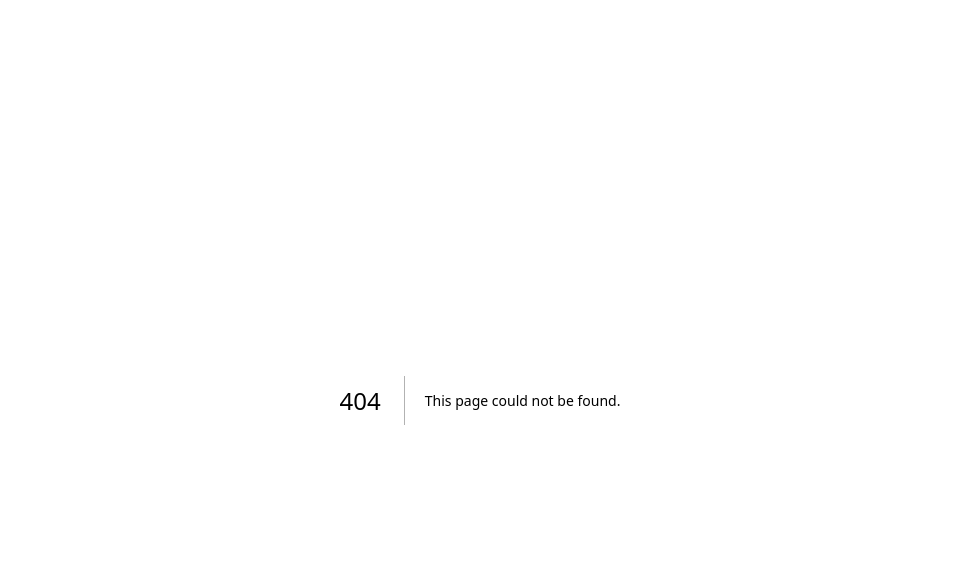
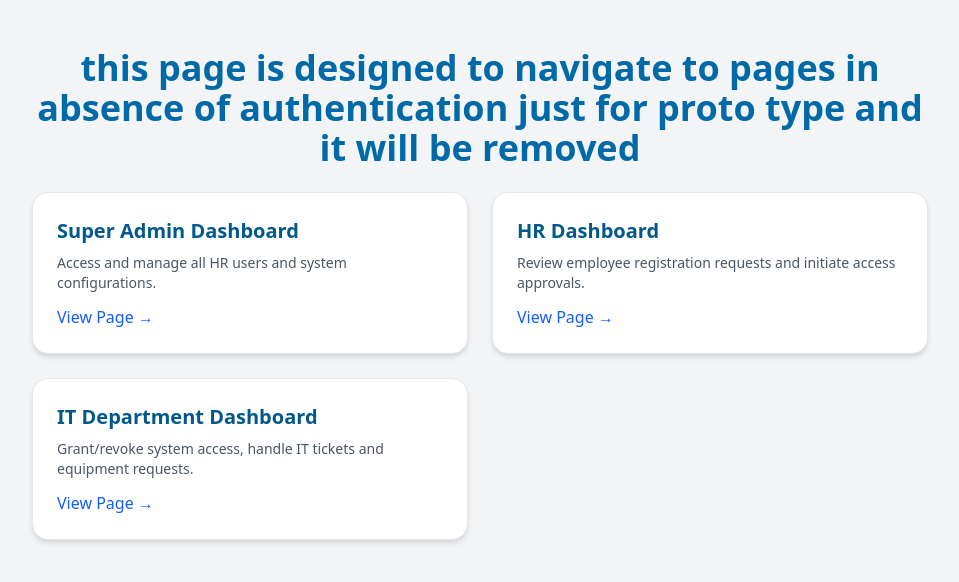
Before and after one commit to rukundowilson/smartflow, a Next.js app in the folder smartflow/: page /paths in a window 1280 px wide. Before the commit this address had no page. Shown: the top 582 px of the page, without its empty margins (160-1119 px from the left). Built offline with nearby package versions, Linux system fonts and the light colour scheme.

Commit message:
added page to display pages prototypes

```diff
--- a/smartflow/src/app/page.tsx
+++ b/smartflow/src/app/page.tsx
@@ -58,7 +58,7 @@ const ITSystemLogin: React.FC = () => {
   const handleSubmit = (e: React.FormEvent) => {
     e.preventDefault();
 
-    if (!validateForm()) return;
+    // if (!validateForm()) return;
 
     setIsLoading(true);
 
@@ -66,8 +66,7 @@ const ITSystemLogin: React.FC = () => {
     setTimeout(() => {
       console.log('Login attempt:', formData);
       setIsLoading(false);
-      // In real app, handle authentication here
-      alert('Login functionality would be implemented here');
+      window.location.href =  "/paths"
     }, 1500);
   };
 
--- /dev/null
+++ b/smartflow/src/app/paths/page.tsx
@@ -0,0 +1,43 @@
+// src/app/prototypes/page.tsx
+"use client";
+
+import Link from "next/link";
+
+export default function PrototypeLinks() {
+  const prototypes = [
+    {
+      name: "Super Admin Dashboard",
+      path: "/administration/superadmin",
+      description: "Access and manage all HR users and system configurations.",
+    },
+    {
+      name: "HR Dashboard",
+      path: "/administration/hr",
+      description: "Review employee registration requests and initiate access approvals.",
+    },
+    {
+      name: "IT Department Dashboard",
+      path: "/departments/it-department",
+      description: "Grant/revoke system access, handle IT tickets and equipment requests.",
+    },
+  ];
+
+  return (
+    <main className="min-h-screen bg-gray-100 py-12 px-6">
+      <div className="max-w-4xl mx-auto">
+        <h1 className="text-4xl font-bold mb-6 text-center text-sky-700">this page is designed to navigate to pages in absence of authentication just for proto type and it will be removed </h1>
+        <div className="grid grid-cols-1 md:grid-cols-2 gap-6">
+          {prototypes.map(({ name, path, description }) => (
+            <Link key={path} href={path} className="block">
+              <div className="bg-white rounded-2xl shadow-md hover:shadow-xl transition p-6 border border-gray-200">
+                <h2 className="text-xl font-semibold text-sky-800 mb-2">{name}</h2>
+                <p className="text-gray-600 text-sm mb-3">{description}</p>
+                <span className="text-blue-600 font-medium">View Page →</span>
+              </div>
+            </Link>
+          ))}
+        </div>
+      </div>
+    </main>
+  );
+}
```
Also changed, not shown: smartflow/src/app/departments/it-department/page.tsx (renamed from smartflow/src/app/employees/it-department/page.tsx).
